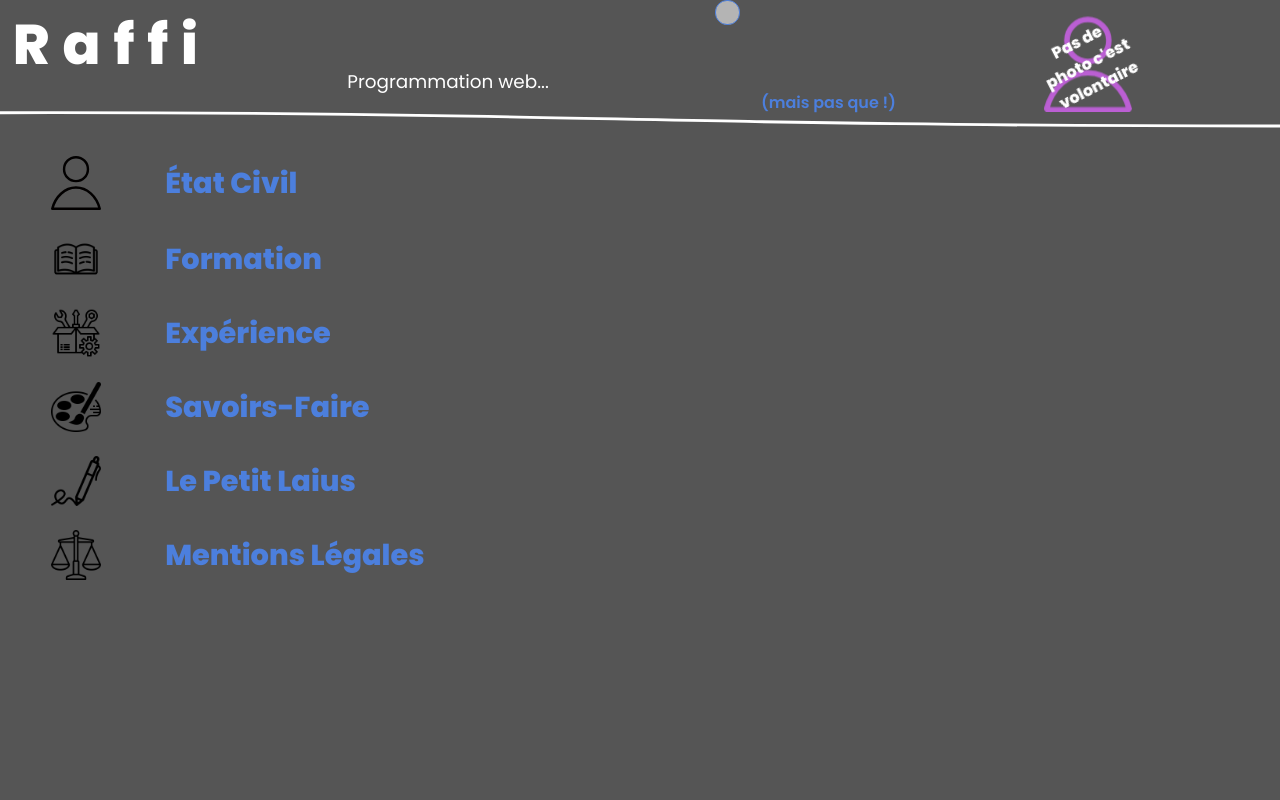
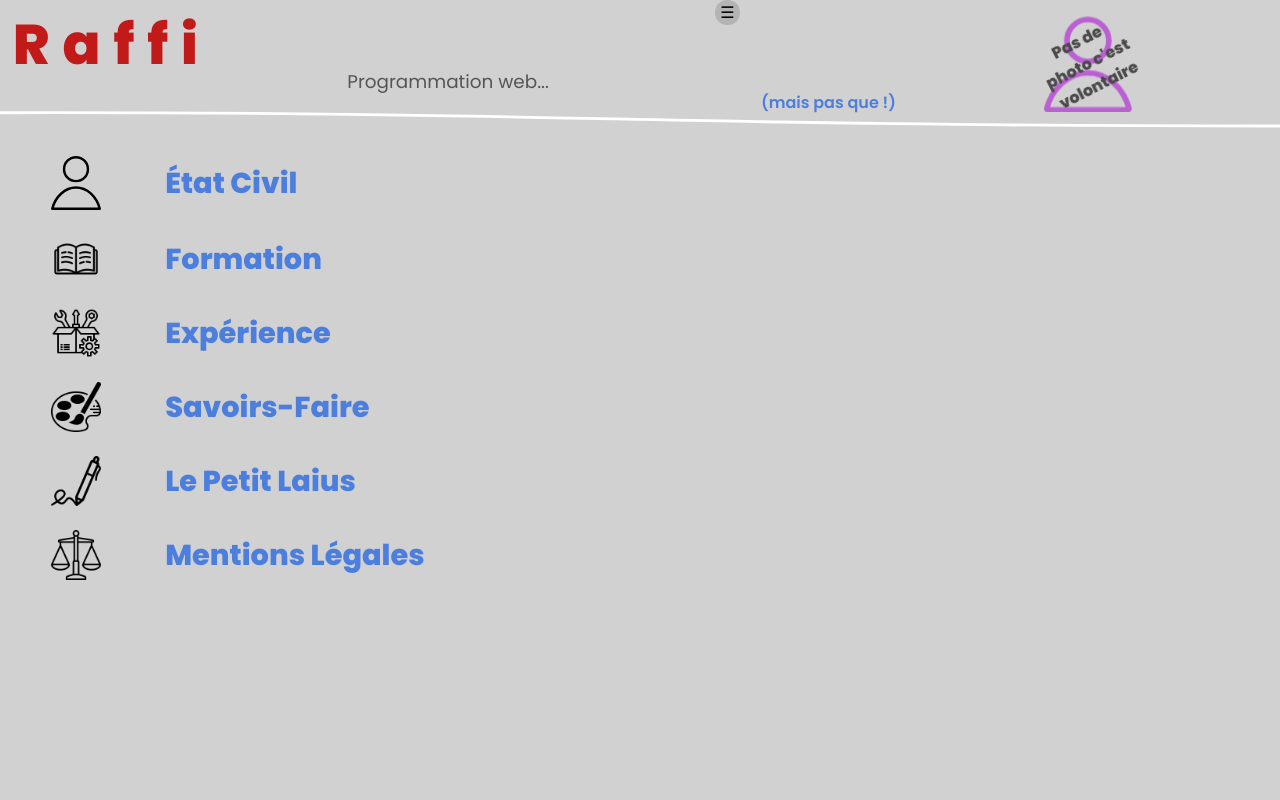
Before and after one commit to Raffiskender/raffiskender.github.io, a PHP site: page / in a window 1280 px wide. Run offline with PHP 8.4, Linux system fonts and the light colour scheme.

Commit message:
WIP - Barre supérieur en mode nuit / jours. Choix des couleurs à programmer

```diff
--- a/index.html
+++ b/index.html
@@ -12,8 +12,17 @@
 <body>
   <header class="header">
     <div class="theme-bar">
-      <div class="theme-bar--choices hide"></div>
-      <div class="theme-bar--languette "></div>
+      <div class="theme-bar--choices hide">
+        <div class="theme-color blue"></div>
+        <div class="theme-color red"></div>
+        <div class="theme-color green"></div>
+        <div class="theme-color theme-light">
+          <span></span>
+        </div>
+      </div>
+      <div class="theme-bar--languette">
+        <span></span>
+      </div>
     </div>
     <div class="header-left">
       <h1 class="header-title">Raffi</h1>
--- a/script.js
+++ b/script.js
@@ -3,15 +3,37 @@ const animations = {
 
         const bouttonLanguette = document.querySelector('.theme-bar--languette');
         bouttonLanguette.addEventListener('click', animations.themeChoicesAppear);
-        //const bareChoices = document.querySelector('.theme-bar--choices');
-        //bareChoices.addEventListener('click', animations.themeChoicesAppear);
+        const bouttonThemeLight = document.querySelector('.theme-light');
+        const bouttonThemeDark = document.querySelector('.theme-dark');
+        bouttonThemeLight.addEventListener('click', animations.themeSwitch);
+        bouttonThemeDark.addEventListener('click', animations.themeSwitch);
+        // bouttonLanguette.classList.toggle("theme-bar--languette-ouverte")
+
     },
 
     themeChoicesAppear : function(event) {
         const bareChoices = document.querySelector('.theme-bar--choices');
         bareChoices.classList.toggle("hide");
-        //const bouttonLanguette = document.querySelector('.theme-bar--languette');
-        //bouttonLanguette.classList.toggle("hide")
+        const bouttonLanguette = document.querySelector('.theme-bar--languette');
+        bouttonLanguette.classList.toggle("theme-bar--languette-ouverte")
+    },
+
+    themeSwitch : function(event){
+        clickedButton = event.currentTarget;
+        console.log('Dans la fonction');
+
+        if (clickedButton.classList == 'theme-color theme-light'){
+            clickedButton.classList.remove("theme-light");
+            clickedButton.classList.add("theme-dark");
+            document.querySelector('body').classList.add('dark');
+        }
+        else {
+            clickedButton.classList.remove("theme-dark");
+            clickedButton.classList.add("theme-light");
+            document.querySelector('body').classList.remove('dark');
+
+        }
+
     }
 
 };
--- a/styles/style.css
+++ b/styles/style.css
@@ -2,21 +2,28 @@
 
 :root{
   /*définition du thème des polices */
-  --font-color--titleh1: #fff;
-  --font-color--titleh2: #fff;
+  --font-color--titleh1: rgb(194, 25, 25);
+  --font-color--titleh2: rgb(85, 85, 85);
   --font-color--titleh3: #4c7fdd;
-  --font-color--p:#fff;
+  --font-color--p:rgb(73, 73, 73);
 
   /*définitiion du thème des arrière plans*/
-  --bgd-body:#555;
+  --bgd-body:rgb(209, 209, 209);
   --bgd-body-theme:rgb(180, 180, 180);
 
 }
+
+.dark{
+  --bgd-body:#555;
+}
+
+
 /*Ici tout ce qui touche au body*/
 body{
   background-color: var(--bgd-body);
   font-family: Poppins, arial, sans-serif;
 }
+
 
 /*Ici le header de la page*/
 header{
@@ -117,37 +124,86 @@ header{
 }
 
 .theme-bar--choices{
+  display: flex;
+  justify-content: space-around;
+  align-items: center;
   background-color: var(--bgd-body-theme);
   position: relative;
   top: 0;
   left: -75px;
   width : 150px;
-  height: 24px;
-  border-radius: 12px;
-  border: #4c7 1px solid;
+  height: 25px;
+  border-top-left-radius : 12px;
+  border-bottom-left-radius : 12px;
+  /* border: #4c7 1px solid; */
 }
 
 .hide{
-  display : none
+  display : none;
+}
+
+
+.theme-color {
+  width : 18px;
+  height : 18px;
+  border-radius: 10px;
+}
+
+.blue{
+  background-color: rgb(68, 104, 204);
+}
+.red{
+  background-color: rgb(180, 57, 57);
+}
+.green{
+  background-color: rgb(47, 156, 4);
+}
+
+.light{
+  display: flex;
+  justify-content: center;
+  align-items: center;
+
+  font-size: 1.1em;
+  color: #fff;
+  background-color: #333;
+}
+
+.theme-light span::before{
+    content: "\2605";
+  }
+
+.theme-dark span::before{
+    content: "\2600";
 }
 
 .theme-bar--languette{
+  /* text-align: center; */
+
+  /* align-items: center; */
+  position: absolute;
+  display: flex;
+  justify-content: center;
+  align-items: center;
   background-color: var(--bgd-body-theme);
-  position: absolute;
   top : 0;
   left : 75px;
   width: 25px;
   height: 25px;
   border-radius: 12px;
-  border: #4c7fdd 1px solid;
+
+  /* border: #4c7fdd 1px solid; */
 }
-.theme-bar--languette-ouverte{
-  border: #dd4cd1 1px solid;
 
+
+.theme-bar--languette-ouverte {
+  border-radius: 0px;
+  border-top-right-radius : 12px;
+  border-bottom-right-radius : 12px;
 }
 
 .theme-bar--languette::before{
-  content: "";
+  content : "\2630"
 }
 
 /*Partie main*/
```
Also changed, not shown: hash.php (added, +32 -0 lines).
